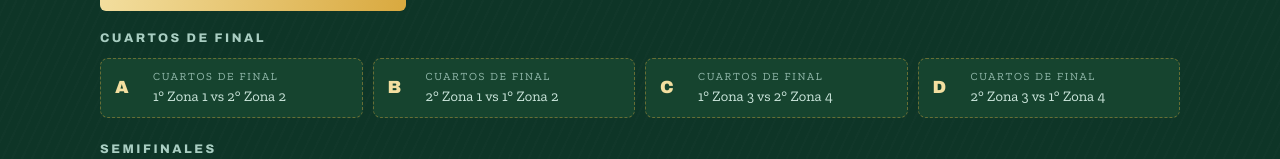
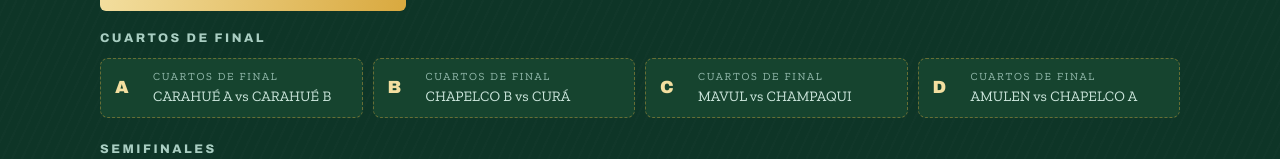
Before and after one commit to jajaramillo24/fixture-basquet-voley, a plain HTML site: page index.html in a window 1280 px wide. Shown: the part 2139-2298 px from the top of the page. Drawn offline with nearby package versions, Linux system fonts and the light colour scheme.

Commit message:
Set basketball quarterfinal qualifiers

```diff
--- a/index.html
+++ b/index.html
@@ -321,10 +321,10 @@ const DATA = {
     ],
     finals: [
       {title:"Cuartos de final", slots:[
-        ["A","1° Zona 1 vs 2° Zona 2"],
-        ["B","2° Zona 1 vs 1° Zona 2"],
-        ["C","1° Zona 3 vs 2° Zona 4"],
-        ["D","2° Zona 3 vs 1° Zona 4"]
+        ["A","CARAHUÉ A vs CARAHUÉ B"],
+        ["B","CHAPELCO B vs CURÁ"],
+        ["C","MAVUL vs CHAMPAQUI"],
+        ["D","AMULEN vs CHAPELCO A"]
       ]},
       {title:"Semifinales", slots:[
         ["S1","Ganador A vs Ganador B"],
```
